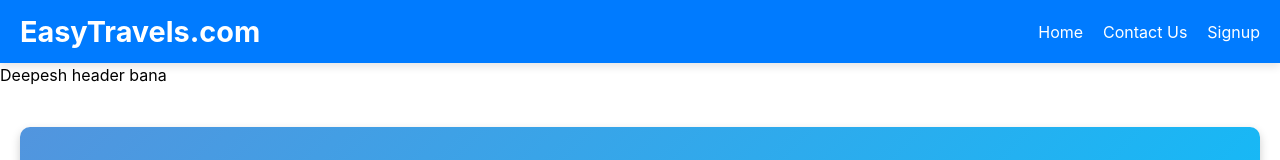
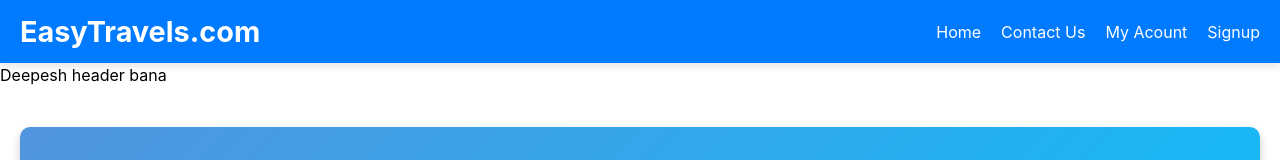
Before and after one commit to Jeevant010/tour_travels, a React (Create React App) app in the folder tour/: page / in a window 1280 px wide. Shown: the top 160 px of the page. Built offline with nearby package versions, Linux system fonts and the light colour scheme.

Commit message:
added myaccount tab

```diff
--- a/tour/src/Components/Header.jsx
+++ b/tour/src/Components/Header.jsx
@@ -17,6 +17,9 @@ return (
             <a href="#contact">Contact Us</a>
           </li>
           <li>
+            <a href="#account">My Acount</a>
+          </li>
+          <li>
             <Link to="/signup">Signup</Link>
           </li>
         </ul>
```
